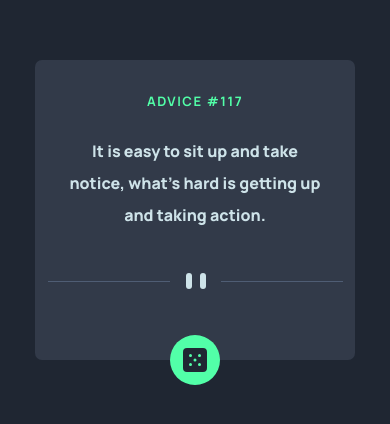
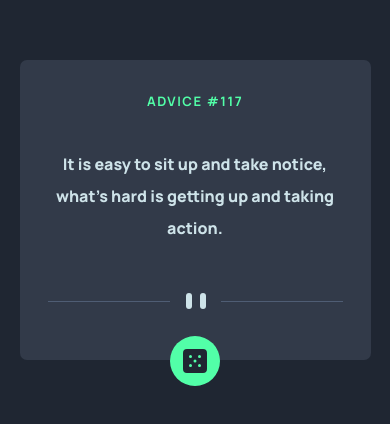
Before and after one commit to DanielJ1337/simple-advice-generator, a plain HTML site: page index.html in a window 390 px wide. Shown: the part 212-636 px from the top of the page. Drawn offline with Linux system fonts and the light colour scheme.

Commit message:
added new breakpoints and improved responsive design

```diff
--- a/assets/css/styles.css
+++ b/assets/css/styles.css
@@ -35,12 +35,14 @@ main {
 .advice__container {
   display: flex;
   flex-direction: column;
-  width: 500px;
+  max-width: 500px;
+  min-width: 300px;
   margin: auto;
   text-align: center;
   background: var(--dark-grayish-blue);
   height: 300px;
   border-radius: 7px;
+  position: relative;
 }
 
 .advice__wrapper {
@@ -48,7 +50,7 @@ main {
 }
 
 .advice__divider {
-  margin-bottom: 2rem;
+  margin-bottom: 5rem;
 }
 
 .advice__wrapper p {
@@ -56,21 +58,26 @@ main {
   box-sizing: border-box;
   line-height: 2;
   font-size: 2rem;
-  margin: 1rem auto 2.5rem;
+  margin: 1rem auto 2rem;
   font-weight: bold;
 }
 
+.advice__button--wrapper {
+  width: 100%;
+}
+
 .advice__button {
-  background: var(--neon-green);
   border: none;
-  display: grid;
-  place-content: center;
   width: 50px;
   height: 50px;
   border-radius: 50%;
-  position: relative;
-  bottom: -25px;
+  position: absolute;
   left: 50%;
+  top: 92%;
+  display: flex;
+  background: var(--neon-green);
+  align-items: center;
+  justify-content: center;
   transform: translateX(-50%);
 }
 
@@ -78,9 +85,9 @@ main {
   cursor: pointer;
 }
 
-@media screen and (max-width: 390px) {
+@media screen and (max-width: 414px) {
   .advice__container {
-    width: 320px;
+    width: 90%;
   }
 
   .advice__number {
--- a/index.html
+++ b/index.html
@@ -38,6 +38,7 @@
             </svg>
           </div>
         </div>
+        <div class="advice__button--wrapper">
           <button id="submit" class="advice__button">
             <svg width="24" height="24" xmlns="http://www.w3.org/2000/svg">
               <path
@@ -46,6 +47,7 @@
               />
             </svg>
           </button>
+        </div>
       </section>
     </main>
   </body>
```
Lines whose indentation alone changed are shown as unchanged.
